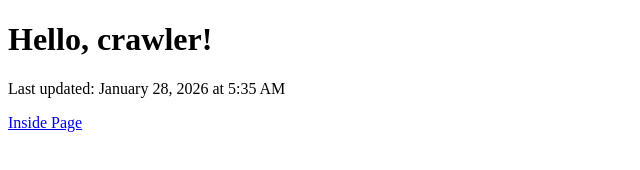
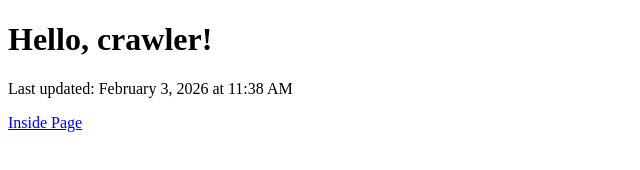
Before and after one commit to erez-pfpt/crawler-test-site, a plain HTML site: page index.html in a window 1280 px wide. Shown: the full height of the page, 0-640 px from the left. Drawn offline with Linux system fonts and the light colour scheme.

Commit message:
Updated safely via Java client

```diff
--- a/index.html
+++ b/index.html
@@ -6,7 +6,7 @@
  </head>
  <body>
   <h1>Hello, crawler!</h1>
-  <p>Last updated: January 28, 2026 at 5:35 AM</p>
+  <p>Last updated: February 3, 2026 at 11:38 AM</p>
   <p><a href="/crawler-test-site/inside.html">Inside Page</a></p>
  </body>
 </html>
```
